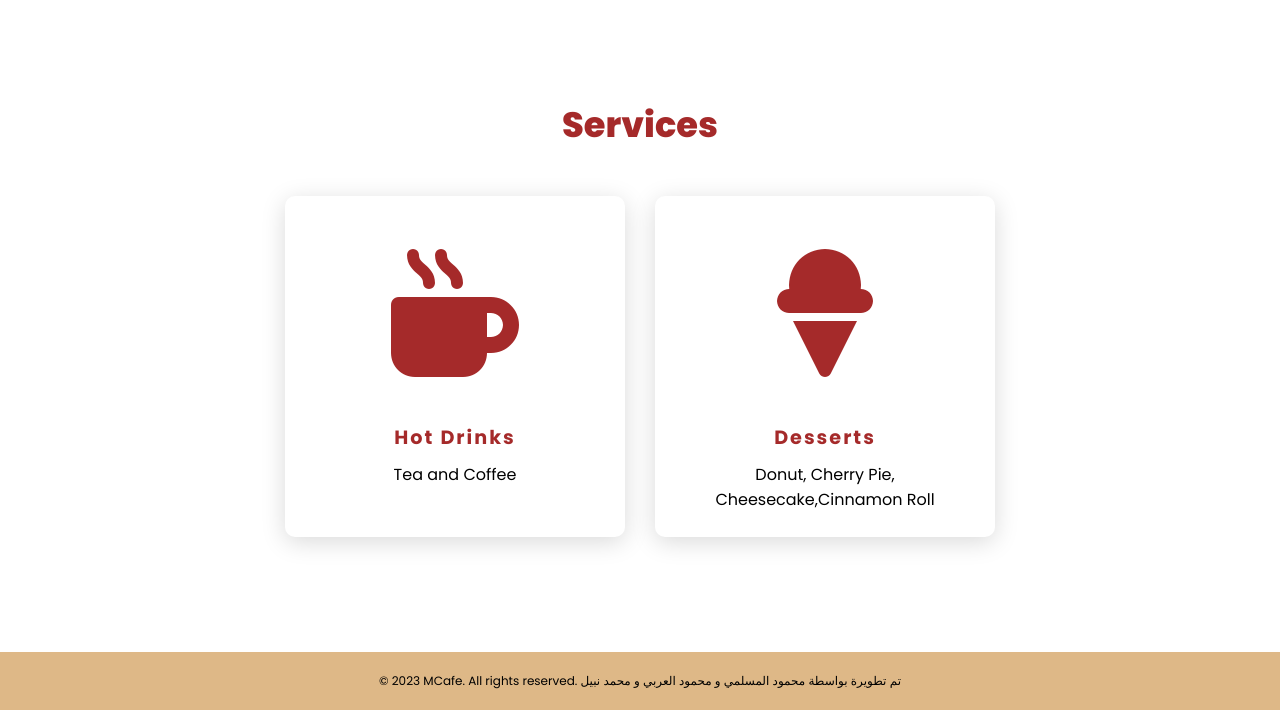
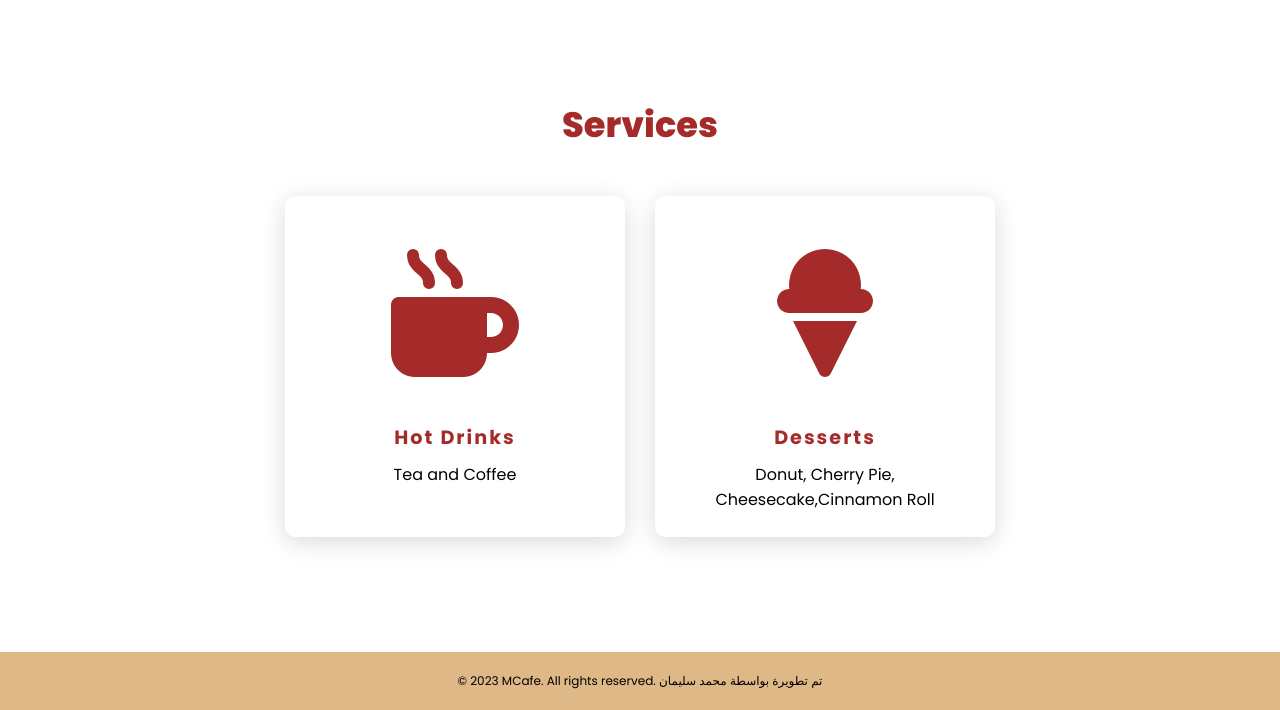
Before and after one commit to MahmoudElmesallamy/cafe-v3, a plain HTML site: page index.html in a window 1280 px wide. Shown: the part 802-1512 px from the top of the page. Drawn offline with Linux system fonts and the light colour scheme.

Commit message:
Update index.html

```diff
--- a/index.html
+++ b/index.html
@@ -64,7 +64,7 @@
         </div>
         <footer>
             <p>&copy; 2023 MCafe. All rights reserved.
-                تم تطويرة بواسطة محمود المسلمي و محمود العربي و محمد نبيل
+                تم تطويرة بواسطة محمد سليمان
             </p>
         </footer>
 
```
